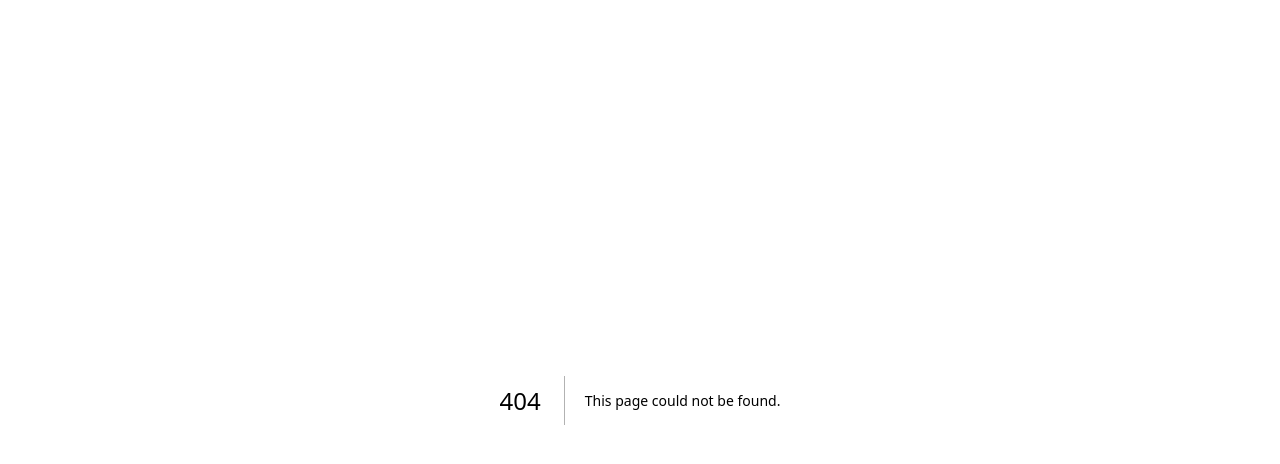
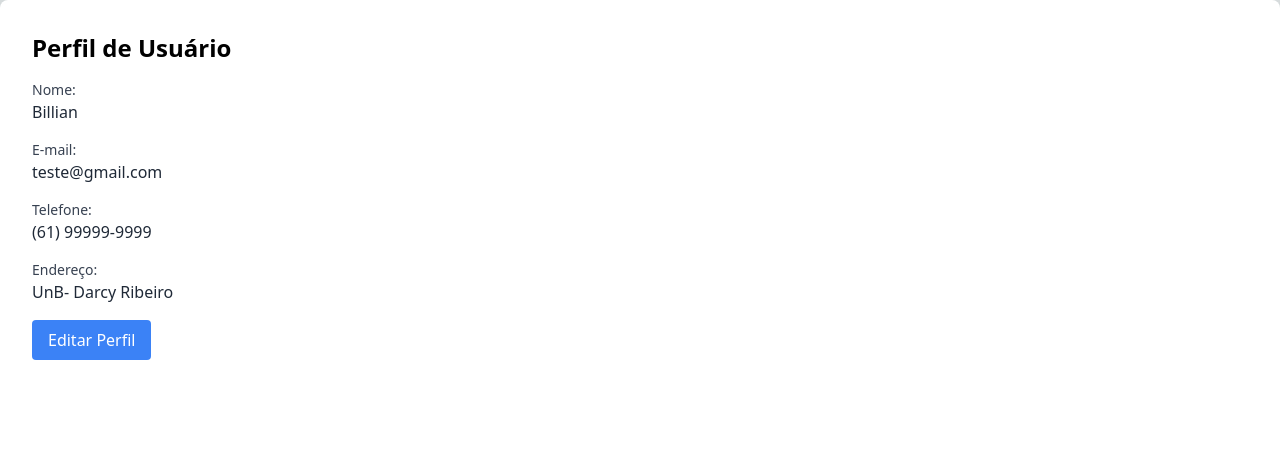
Before and after one commit to BalderLink/Front-Projeto-, a Next.js app: page /perfil-deslogado in a window 1280 px wide. Before the commit this address had no page. Shown: the top 464 px of the page. Built offline with nearby package versions, Linux system fonts and the light colour scheme.

Commit message:
:sparkles: feat - Página de Perfil-deslogada

```diff
--- /dev/null
+++ b/src/pages/perfil-deslogado/index.tsx
@@ -0,0 +1,28 @@
+import React from "react";
+
+export default function Home() {
+  return (
+    <main className="bg-white-400 text-black flex h-screen">
+      <div className=" w-full p-8 bg-white rounded-lg shadow-md">
+        <h2 className="text-2xl font-semibold mb-4">Perfil de Usuário</h2>
+        <div className="mb-4">
+          <label htmlFor="nome" className="block text-sm font-medium text-gray-700">Nome:</label>
+          <p className="text-gray-800" id="nome">Billian</p>
+        </div>
+        <div className="mb-4">
+          <label htmlFor="email" className="block text-sm font-medium text-gray-700">E-mail:</label>
+          <p className="text-gray-800" id="email">teste@gmail.com</p>
+        </div>
+        <div className="mb-4">
+          <label htmlFor="telefone" className="block text-sm font-medium text-gray-700">Telefone:</label>
+          <p className="text-gray-800" id="telefone">(61) 99999-9999</p>
+        </div>
+        <div className="mb-4">
+          <label htmlFor="endereco" className="block text-sm font-medium text-gray-700">Endereço:</label>
+          <p className="text-gray-800" id="endereco">UnB- Darcy Ribeiro</p>
+        </div>
+        <button className="bg-blue-500 text-white py-2 px-4 rounded hover:bg-blue-600 transition-colors duration-300">Editar Perfil</button>
+      </div>
+    </main>
+  );
+}
```
